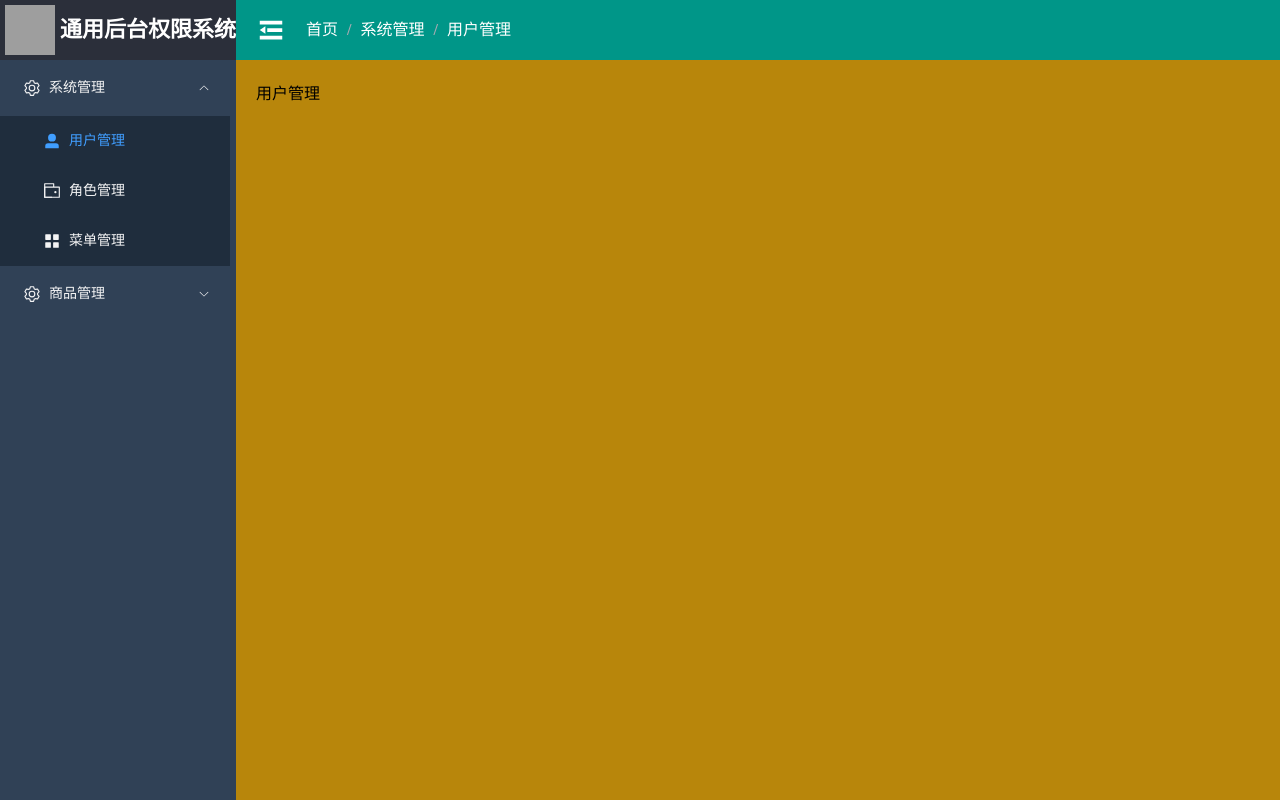
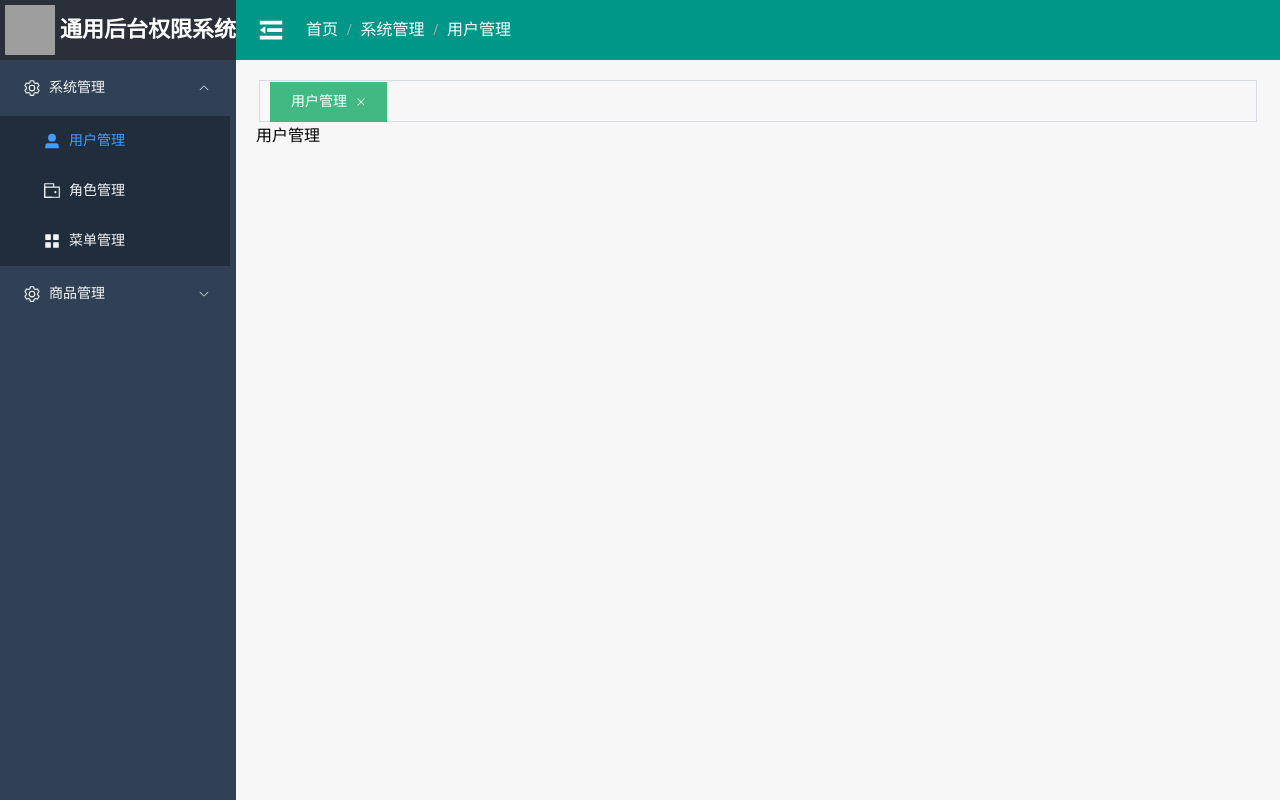
Before and after one commit to 1729328500/project-web, a Vue app: page /userList in a window 1280 px wide. Built offline with nearby package versions, Linux system fonts and the light colour scheme; grey boxes are pictures that could not be loaded.

Commit message:
feat: tabs 选项卡制作

```diff
--- a/src/layout/index.vue
+++ b/src/layout/index.vue
@@ -8,6 +8,7 @@
         <Header></Header>
       </el-header>
       <el-main class="main">
+        <Tabs></Tabs>
         <router-view></router-view>
       </el-main>
     </el-container>
@@ -16,8 +17,15 @@
 <script setup lang="ts">
 import Header from '@/layout/header/Header.vue'
 import MenuBar from '@/layout/menu/MenuBar.vue'
+import Tabs from '@/layout/tabs/Tabs.vue'
 </script>
 <style lang="scss">
+.mycontainer {
+  height: 100%;
+  .leftmenu {
+    background-color: #304156;
+  }
+}
 .layout {
   height: 100%;
   .asside {
@@ -29,7 +37,7 @@
     background-color: #009688;
   }
   .main {
-    background-color: darkgoldenrod;
+    background-color: rgb(247, 247, 247);
   }
 }
 </style>
--- /dev/null
+++ b/src/layout/tabs/Tabs.vue
@@ -0,0 +1,110 @@
+<template>
+  <el-tabs
+    v-model="activeTab"
+    type="card"
+    class="demo-tabs"
+    closable
+    @tab-remove="removeTab"
+    @tab-click="clickBtn"
+  >
+    <el-tab-pane
+      v-for="item in tabsList"
+      :key="item.path"
+      :label="item.title"
+      :name="item.path"
+    >
+    </el-tab-pane>
+  </el-tabs>
+</template>
+
+<script setup lang="ts">
+import { computed, onMounted, ref, watch } from 'vue'
+import { Tab, useTabStore } from '@/store/tabs/index'
+import { useRoute, useRouter } from 'vue-router'
+import { TabsPaneContext } from 'element-plus'
+
+const router = useRouter()
+const route = useRoute()
+
+const store = useTabStore()
+const activeTab = ref('')
+const tabsList = computed(() => store.getTab)
+
+const clickBtn = (pane: TabsPaneContext) => {
+  const { props } = pane
+  router.push({ path: props.name as string })
+}
+
+const removeTab = (targetName: string) => {
+  const tabs = tabsList.value
+  const index = tabs.findIndex((tab) => tab.path === targetName)
+  const nextTab = tabs[index + 1] || tabs[index - 1]
+  if (nextTab) {
+    activeTab.value = nextTab.path
+  }
+  store.tabList = tabs.filter((tab: Tab) => tab.path !== targetName)
+  router.push({ path: activeTab.value })
+}
+
+const addTab = () => {
+  const { path, meta } = route
+  const tab: Tab = {
+    path,
+    title: meta.title as string
+  }
+  store.addTab(tab)
+}
+
+watch(
+  () => route.path,
+  () => {
+    setActiveTab()
+    addTab()
+  }
+)
+
+const setActiveTab = () => {
+  activeTab.value = route.path
+}
+
+onMounted(() => {
+  setActiveTab()
+  addTab()
+})
+</script>
+
+<style scoped lang="scss">
+:deep(.el-tabs__header) {
+  line-height: 26px !important;
+  text-align: center !important;
+  border: 1px solid #d8dce5 !important;
+  margin: 0px 3px !important;
+  color: #495060 !important;
+  font-size: 12px !important;
+  padding: 0px 10px !important;
+}
+
+:deep(.el-tabs__nav) {
+  border: none !important;
+}
+
+:deep(.is-active) {
+  border-bottom: 1px solid transparent !important;
+  border: 1px solid #42b983 !important;
+  background-color: #42b983 !important;
+  color: #fff !important;
+}
+
+:deep(.el-tabs__item:hover) {
+  color: #495060 !important;
+}
+
+:deep(.is-active:hover) {
+  color: #fff !important;
+}
+
+:deep(.el-tabs__nav-next),
+:deep(.el-tabs__nav-prev) {
+  line-height: 26px !important;
+}
+</style>
--- /dev/null
+++ b/src/store/tabs/index.ts
@@ -0,0 +1,35 @@
+import { defineStore } from 'pinia'
+import { ref, computed } from 'vue'
+
+// 定义选项卡数据类型
+export type Tab = {
+  title: string
+  path: string
+}
+
+// 定义state的数据类型
+export type TabState = {
+  tabList: Tab[]
+}
+
+// 定义store
+export const useTabStore = defineStore('tabStore', () => {
+  // 定义state
+  const tabList = ref<Tab[]>([])
+
+  // 计算属性获取选项卡列表
+  const getTab = computed(() => tabList.value)
+
+  // 添加选项卡数据
+  const addTab = (tab: Tab) => {
+    // 判断数据是否已经在选项卡列表中
+    if (tabList.value.some((item) => item.path === tab.path)) return
+    tabList.value.push(tab)
+  }
+
+  return {
+    tabList,
+    getTab,
+    addTab
+  }
+})
```
